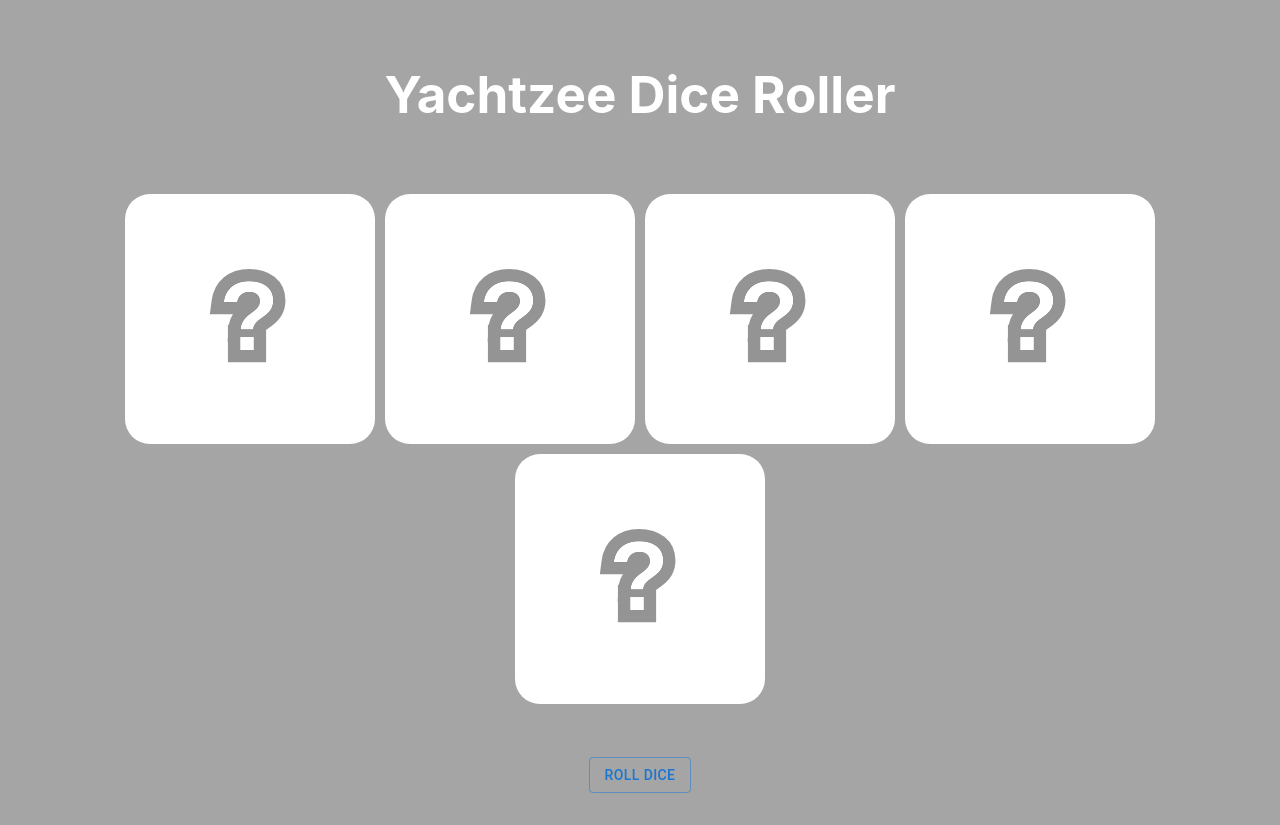
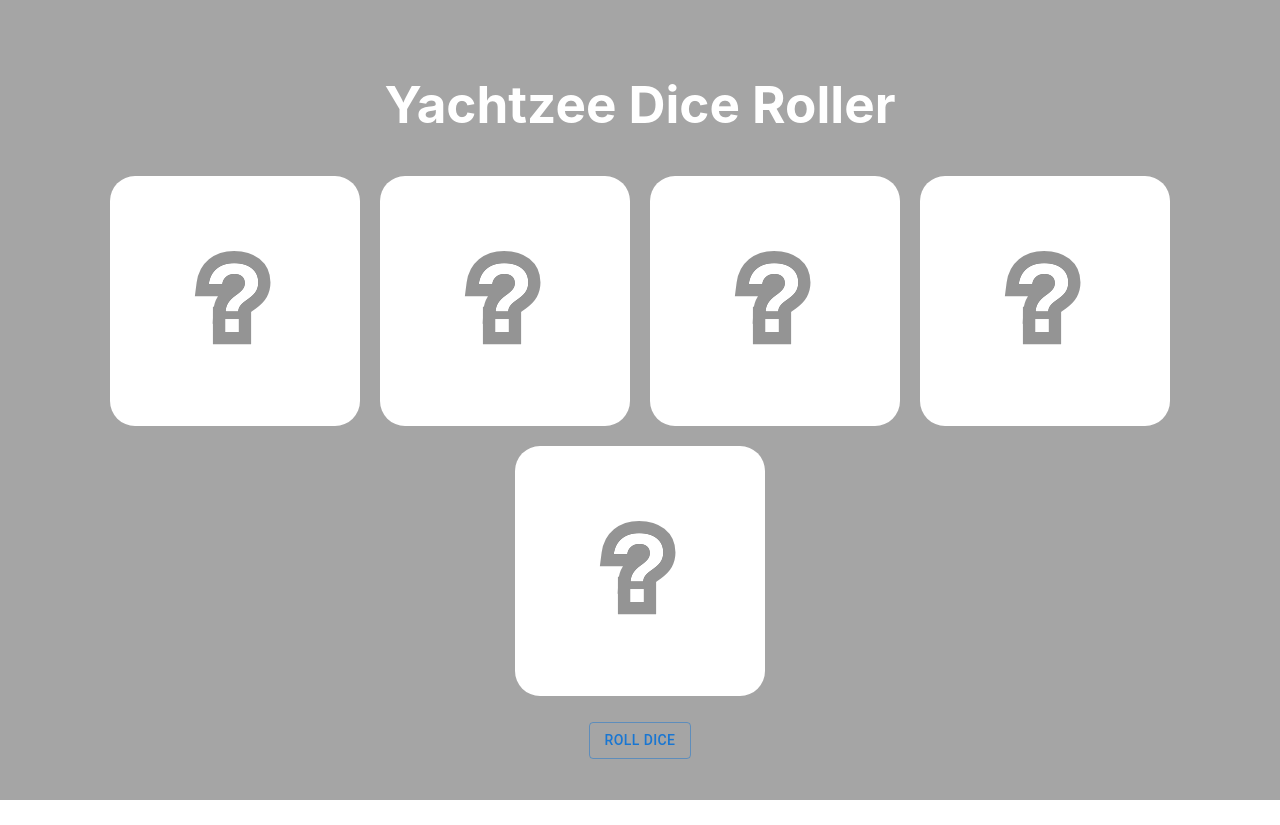
Before and after one commit to chriskstaton/SIXXES, a React (Vite) app in the folder yachtzee/: page / in a window 1280 px wide. After the commit the page ends 800 px from the top, so only its background shows below. Built offline with nearby package versions, Linux system fonts and the light colour scheme.

Commit message:
add selection state to freeze individual dice

```diff
--- a/yachtzee/src/App.css
+++ b/yachtzee/src/App.css
@@ -20,8 +20,16 @@ body {
 }
 
 .container {
-	padding: 2rem 2rem;
 	margin: 1rem;
+}
+.dice {
+	height: 250px;
+	width: 250px;
+	background-color: white;
+	display: inline-block;
+	vertical-align: middle;
+	margin: 10px;
+	border-radius: 25px;
 }
 
 .button-container {
@@ -29,13 +37,3 @@ body {
 
 .roll-button {
 }
-
-.square {
-	height: 250px;
-	width: 250px;
-	background-color: white;
-	display: inline-block;
-	vertical-align: middle;
-	margin: 5px;
-	border-radius: 25px;
-}
--- a/yachtzee/src/App.tsx
+++ b/yachtzee/src/App.tsx
@@ -19,17 +19,33 @@ function App() {
 	var [image4, setImage4] = useState(diceImages[6]);
 	var [image5, setImage5] = useState(diceImages[6]);
 
+	const [isSelected1, setIsSelected1] = useState(true);
+	const [isSelected2, setIsSelected2] = useState(true);
+	const [isSelected3, setIsSelected3] = useState(true);
+	const [isSelected4, setIsSelected4] = useState(true);
+	const [isSelected5, setIsSelected5] = useState(true);
+
 	const rollDice = () => {
 		var randomNumber1 = Math.floor(Math.random() * 6);
 		var randomNumber2 = Math.floor(Math.random() * 6);
 		var randomNumber3 = Math.floor(Math.random() * 6);
 		var randomNumber4 = Math.floor(Math.random() * 6);
 		var randomNumber5 = Math.floor(Math.random() * 6);
-		setImage1(diceImages[randomNumber1]);
-		setImage2(diceImages[randomNumber2]);
-		setImage3(diceImages[randomNumber3]);
-		setImage4(diceImages[randomNumber4]);
-		setImage5(diceImages[randomNumber5]);
+		if (isSelected1) {
+			setImage1(diceImages[randomNumber1]);
+		}
+		if (isSelected2) {
+			setImage2(diceImages[randomNumber2]);
+		}
+		if (isSelected3) {
+			setImage3(diceImages[randomNumber3]);
+		}
+		if (isSelected4) {
+			setImage4(diceImages[randomNumber4]);
+		}
+		if (isSelected5) {
+			setImage5(diceImages[randomNumber5]);
+		}
 	};
 
 	return (
@@ -38,11 +54,31 @@ function App() {
 			<h1>Yachtzee Dice Roller</h1>
 
 			<div className="container">
-				<img className="square" src={image1} />
-				<img className="square" src={image2} />
-				<img className="square" src={image3} />
-				<img className="square" src={image4} />
-				<img className="square" src={image5} />
+				<img
+					className="dice"
+					onClick={() => setIsSelected1(!isSelected1)}
+					src={image1}
+				/>
+				<img
+					className="dice"
+					onClick={() => setIsSelected2(!isSelected2)}
+					src={image2}
+				/>
+				<img
+					className="dice"
+					onClick={() => setIsSelected3(!isSelected3)}
+					src={image3}
+				/>
+				<img
+					className="dice"
+					onClick={() => setIsSelected4(!isSelected4)}
+					src={image4}
+				/>
+				<img
+					className="dice"
+					onClick={() => setIsSelected5(!isSelected5)}
+					src={image5}
+				/>
 			</div>
 
 			<div className="container-buttons">
```
